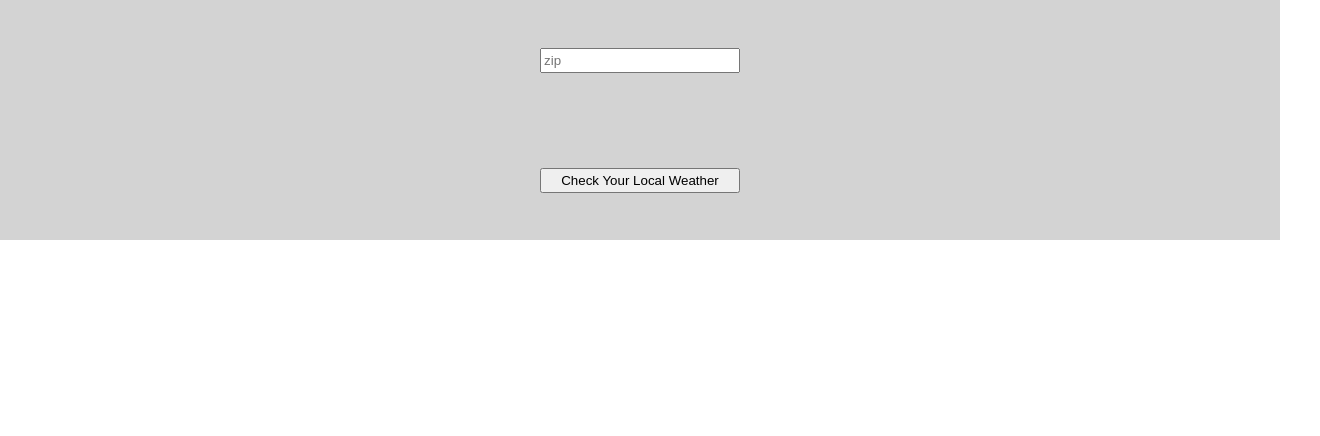
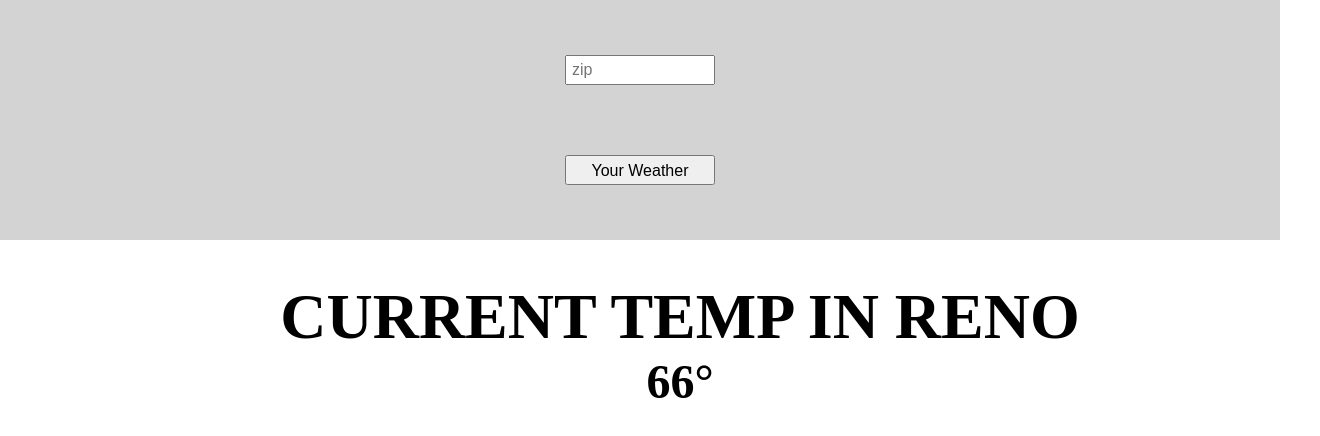
Before and after one commit to jamie29w/weather-api-app, a React (Create React App) app in the folder client/: page / in a window 1280 px wide. Shown: the top 436 px of the page, 1320 px wide, since content can reach past the window. Built offline with nearby package versions, Linux system fonts and the light colour scheme.

Commit message:
styling header and body

```diff
--- a/client/src/main/App.js
+++ b/client/src/main/App.js
@@ -1,6 +1,6 @@
 import React, { Component } from 'react';
 import HeaderContainer from './header/Container';
-import axios from 'axios';
+import BodyContainer from "./body/Container";
 const locHost = 'http://localhost:5080'
 
 
@@ -8,6 +8,7 @@ function App () {
     return(
         <div>
             <HeaderContainer />
+            <BodyContainer />
         </div>
     )
 }
--- /dev/null
+++ b/client/src/main/body/Component.js
@@ -0,0 +1,23 @@
+import React from "react";
+
+function BodyComponent () {
+    const styles = {
+        div: {
+            width: "100%",
+            fontFamily: "platelet",
+            fontSize: "2em",
+            margin: "5vh"
+        },
+        headers: {
+            textAlign: "center"
+        }
+    }
+    return (
+        <div style={styles.div}>
+            <h1 style={styles.headers}>CURRENT TEMP IN RENO</h1>
+            <h2 style={styles.headers}>66°</h2>
+        </div>
+    )
+}
+
+export default BodyComponent
--- /dev/null
+++ b/client/src/main/body/Container.js
@@ -0,0 +1,15 @@
+import React, {Component} from "react";
+import BodyComponent from "./Component";
+
+class BodyContainer extends Component {
+    constructor() {
+        super();
+    }
+
+
+    render() {
+        return <BodyComponent />
+    }
+}
+
+export default BodyContainer
--- a/client/src/main/header/Component.js
+++ b/client/src/main/header/Component.js
@@ -10,26 +10,34 @@ function HeaderComponent(props) {
             display: "flex",
             justifyContent: "space-around",
             flexDirection: "column",
-            alignContent: "center"
+            alignContent: "center",
         },
         input: {
-            height: "25px",
-            width: "200px",
+            height: "30px",
+            width: "150px",
             marginLeft: "auto",
-            marginRight: "auto"
+            marginRight: "auto",
+            fontSize: "1em",
+            padding: "5px",
+            marginTop: "5vh",
+            marginBottom: "0vh"
         },
         button: {
-            height: "25px",
-            width: "200px",
+            height: "30px",
+            width: "150px",
             marginLeft: "auto",
-            marginRight: "auto"
+            marginRight: "auto",
+            fontSize: "1em",
+            padding: "5px",
+            marginTop: "5vh",
+            marginBottom: "5vh"
         }
     }
 
     return (
         <div style={style.background}>
             <input style={style.input} id='zipInput' placeholder='zip'/>
-            <button style={style.button} onClick={() => props.searchWeather(document.getElementById('zipInput').value)}>Check Your Local Weather</button>
+            <button style={style.button} onClick={() => props.searchWeather(document.getElementById('zipInput').value)}>Your Weather</button>
         </div>
     )
 }
```
